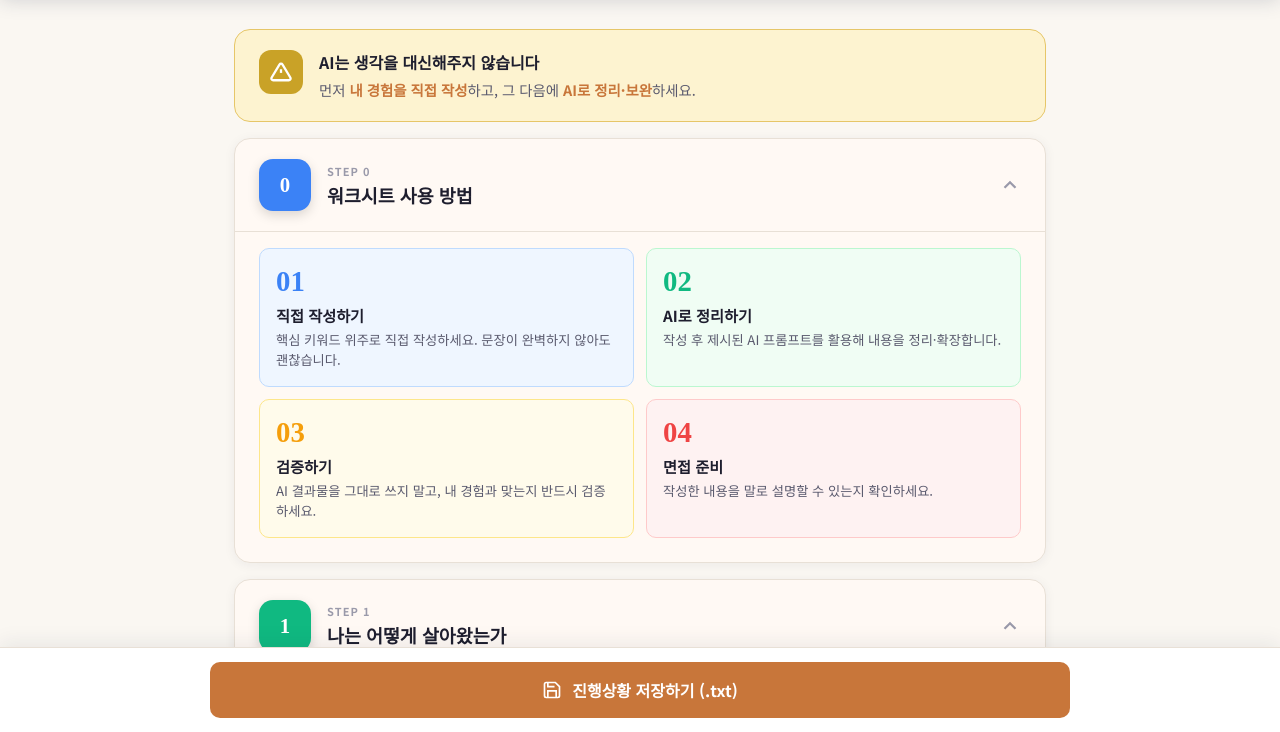
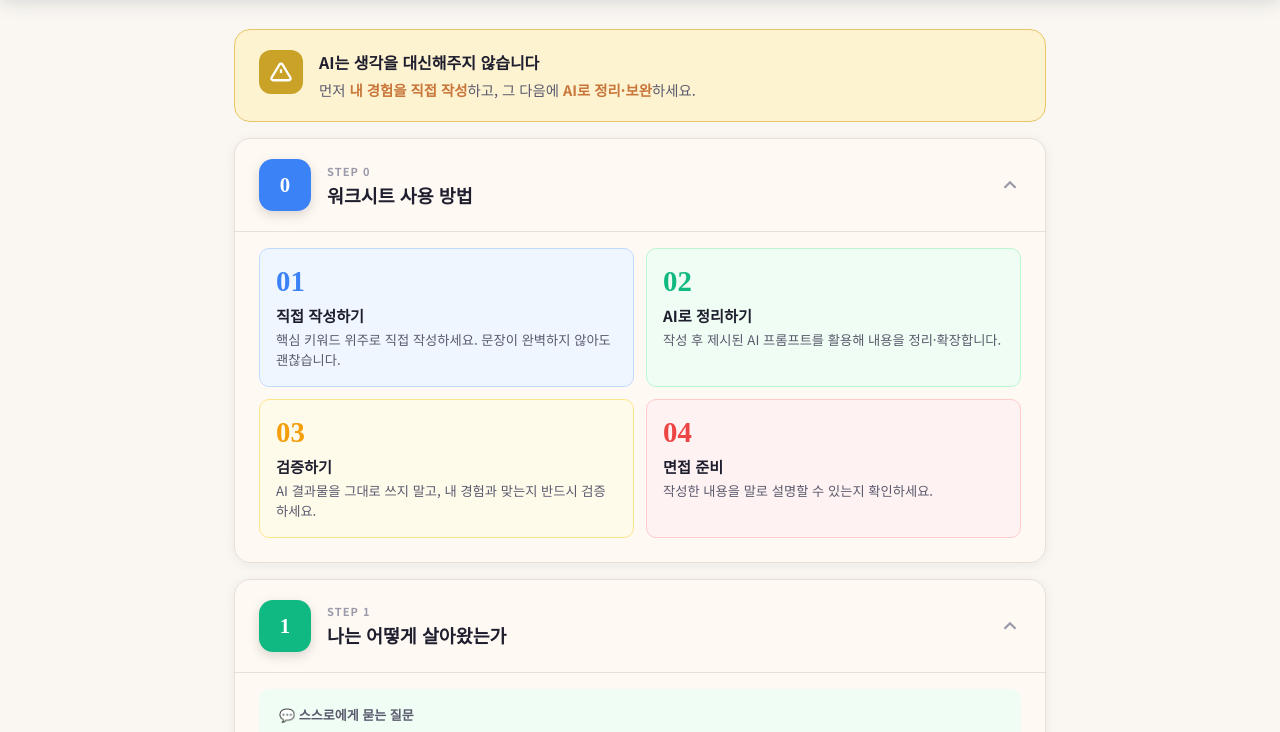
Before and after one commit to filmstone/storyline, a plain HTML site: page index.html in a window 1280 px wide. Both pictures are taken after a click on the button "시작하기". Shown: the part 68-800 px from the top of the page. Drawn offline with Linux system fonts and the light colour scheme.

Commit message:
수정(4/8)

```diff
--- a/index.html
+++ b/index.html
@@ -248,7 +248,7 @@
         .ws-body {
             max-width: 860px;
             margin: 0 auto;
-            padding: 32px 24px 140px;
+            padding: 32px 24px 48px;
         }
 
         /* ───────────── CARDS ───────────── */
@@ -593,42 +593,7 @@
 
         .btn-sm:hover { transform: translateY(-2px); box-shadow: 0 6px 16px rgba(0,0,0,0.15); }
 
-        /* ───────────── FIXED BOTTOM BAR ───────────── */
-        .ws-bottom-bar {
-            position: fixed;
-            bottom: 0; left: 0; right: 0;
-            background: white;
-            border-top: 1px solid var(--border);
-            padding: 14px 24px;
-            z-index: 100;
-            box-shadow: 0 -4px 20px rgba(26,39,68,0.08);
-        }
 
-        .ws-bottom-bar-inner {
-            max-width: 860px;
-            margin: 0 auto;
-        }
-
-        .btn-save-main {
-            width: 100%;
-            padding: 16px;
-            background: var(--accent);
-            color: white;
-            border: none;
-            border-radius: var(--radius-sm);
-            font-family: 'Noto Sans KR', sans-serif;
-            font-size: 1rem;
-            font-weight: 700;
-            cursor: pointer;
-            transition: all 0.2s;
-            display: flex;
-            align-items: center;
-            justify-content: center;
-            gap: 10px;
-        }
-
-        .btn-save-main:hover { background: #b86830; transform: translateY(-1px); box-shadow: 0 6px 20px rgba(200,118,58,0.35); }
-        .btn-save-main.saved { background: var(--teal); }
 
         /* ───────────── ANIMATIONS ───────────── */
         @keyframes fadeUp {
@@ -720,7 +685,7 @@
             <span class="landing-feature-pill">📝 5단계 경험 정리</span>
             <span class="landing-feature-pill">🤖 AI 종합 분석</span>
             <span class="landing-feature-pill">💾 자동 파일 저장</span>
-            <span class="landing-feature-pill">🔒 개인정보 브라우저 내 보관</span>
+
         </div>
 
         <button class="btn-start" onclick="startWorksheet()">
@@ -731,9 +696,7 @@
         </button>
     </div>
 
-    <div class="landing-bottom-note">
-        입력한 내용은 이 기기의 브라우저에만 저장되며 외부로 전송되지 않습니다
-    </div>
+
 </div>
 
 <!-- ══════════════ WORKSHEET ══════════════ -->
@@ -754,19 +717,7 @@
     <!-- Body -->
     <div class="ws-body" id="wsBody"></div>
 
-    <!-- Bottom Save Bar -->
-    <div class="ws-bottom-bar">
-        <div class="ws-bottom-bar-inner">
-            <button class="btn-save-main" id="btnSaveMain" onclick="saveProgressAsFile()">
-                <svg width="20" height="20" viewBox="0 0 24 24" fill="none" stroke="currentColor" stroke-width="2">
-                    <path d="M19 21H5a2 2 0 01-2-2V5a2 2 0 012-2h11l5 5v11a2 2 0 01-2 2z"/>
-                    <polyline points="17 21 17 13 7 13 7 21"/>
-                    <polyline points="7 3 7 8 15 8"/>
-                </svg>
-                진행상황 저장하기 (.txt)
-            </button>
-        </div>
-    </div>
+
 </div>
 
 <script>
@@ -905,16 +856,7 @@ function saveProgressAsFile() {
     flashSaveButton();
 }
 
-function flashSaveButton() {
-    const btn = document.getElementById('btnSaveMain');
-    if (!btn) return;
-    btn.classList.add('saved');
-    btn.innerHTML = `<svg width="20" height="20" viewBox="0 0 24 24" fill="none" stroke="currentColor" stroke-width="2.5"><polyline points="20 6 9 17 4 12"/></svg> 저장 완료!`;
-    setTimeout(() => {
-        btn.classList.remove('saved');
-        btn.innerHTML = `<svg width="20" height="20" viewBox="0 0 24 24" fill="none" stroke="currentColor" stroke-width="2"><path d="M19 21H5a2 2 0 01-2-2V5a2 2 0 012-2h11l5 5v11a2 2 0 01-2 2z"/><polyline points="17 21 17 13 7 13 7 21"/><polyline points="7 3 7 8 15 8"/></svg> 진행상황 저장하기 (.txt)`;
-    }, 2500);
-}
+
 
 // ══════════════════════════════════════════
 // AI 분석
```
